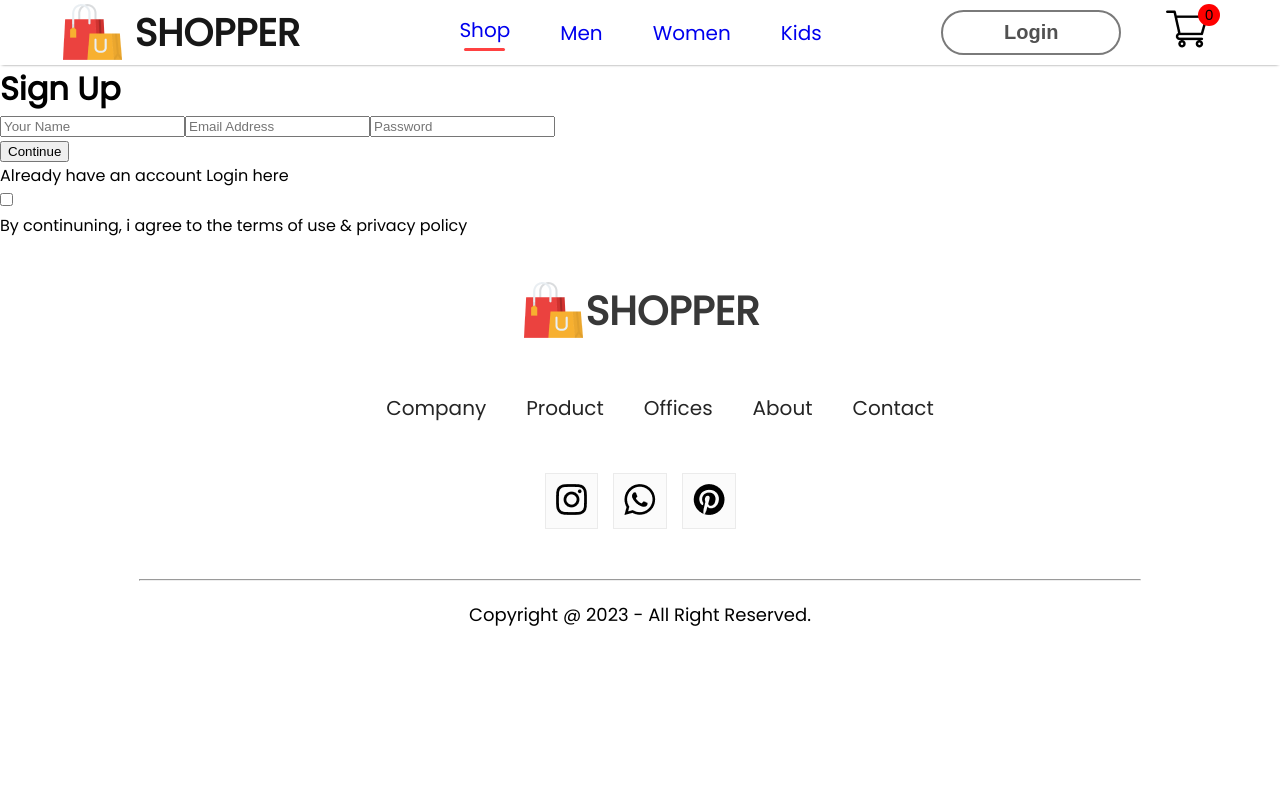
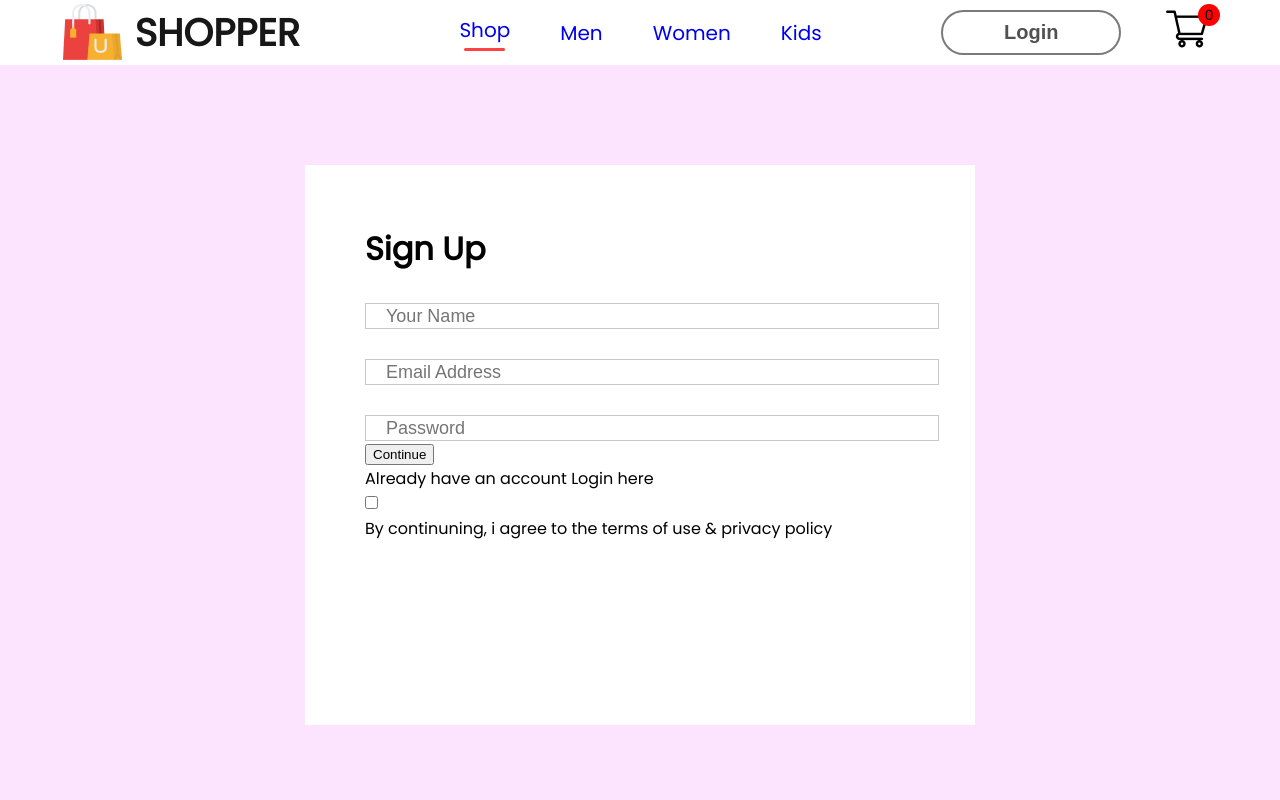
Before and after one commit to mohitdhanorkar/E-Commerce, a React (Create React App) app in the folder e-commerce/: page /login in a window 1280 px wide. Shown: the top 800 px of the page. Built offline with nearby package versions, Linux system fonts and the light colour scheme.

Commit message:
styling to login page

```diff
--- /dev/null
+++ b/e-commerce/src/Pages/CSS/loginsignup.css
@@ -0,0 +1,31 @@
+.loginsignup{
+    width: 100%;
+    height: 85vh;
+    background: #fce3fe;
+    padding-top: 100px;
+}
+.loginsignup-container{
+    width: 550px;
+    height: 60vh;
+    background: white;
+    margin: auto;
+    padding: 40px 60px;
+}
+.loginsignup-container h1{
+    margin: 20px 0px;
+}
+.loginsignup-fields{
+    display: flex;
+    flex-direction: column;
+    gap: 30px;
+    margin-top: 30px;
+}
+.loginsignup-fields input{
+    height: 22px;
+    width: 100%;
+    padding-left: 20px;
+    border: 1px solid #c9c9c9;
+    outline: none;
+    color: #5c5c5c;
+    font-size: 18px;
+}
--- a/e-commerce/src/Pages/LoginSignup.jsx
+++ b/e-commerce/src/Pages/LoginSignup.jsx
@@ -1,4 +1,5 @@
 import React from 'react'
+import './CSS/loginsignup.css'
 
 function LoginSignup() {
   return (
```
